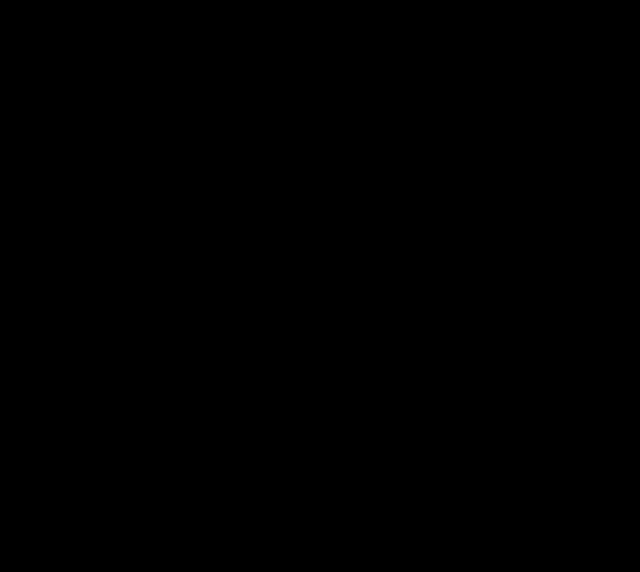
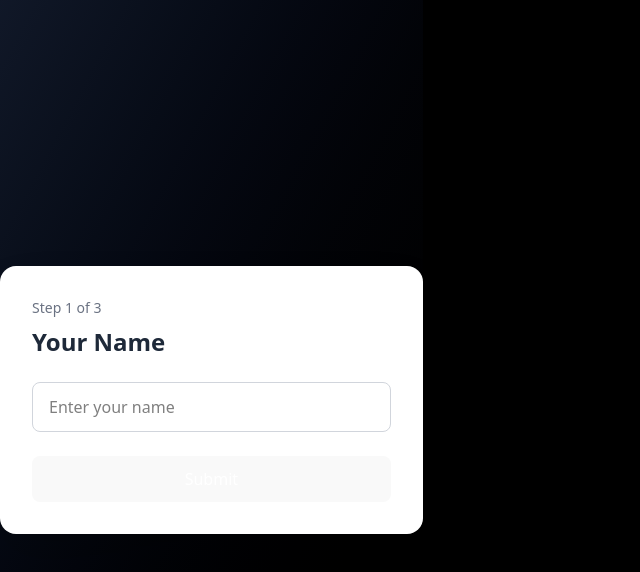
Before and after one commit to web-dev-Vivek/Streak_series, a React (Vite) app: page / in a window 1280 px wide. Shown: the top 572 px of the page, without its empty margins (0-640 px from the left). Built offline with nearby package versions, Linux system fonts and the light colour scheme.

Commit message:
Add Form and Propschildren components; update App to render Form

```diff
--- a/src/App.jsx
+++ b/src/App.jsx
@@ -1,10 +1,15 @@
 import "./App.css";
+import Form from "./component/Form";
 
 function increaseCount() {
   console.log("button clicked");
 }
 function App() {
-  return <></>;
+  return (
+    <div className="flex justify-center items-center w-full h-screen ">
+      <Form />
+    </div>
+  );
 }
 
 export default App;
--- /dev/null
+++ b/src/component/Form.jsx
@@ -0,0 +1,126 @@
+import React, { useState } from "react";
+import Propschildren from "./Propschildren";
+
+function Form() {
+  const [stage, setstage] = useState(1);
+  const [User, setUser] = useState({
+    name: "",
+    email: "",
+    password: "",
+  });
+
+  function handlechange(event) {
+    const { name, value } = event.target;
+    setUser({ ...User, [name]: value });
+  }
+
+  function handleSubmit() {
+    setstage(stage + 1);
+  }
+
+  return (
+    <div className="min-h-screen w-full flex items-center justify-center bg-gradient-to-br from-gray-900 to-black">
+      <Propschildren>
+        <h1>{User.name}</h1>
+        <h1>{User.email}</h1>
+        <h1>{User.password}</h1>
+      </Propschildren>
+      <div className="w-full max-w-md bg-white rounded-2xl shadow-2xl p-8">
+        {/* Step indicator */}
+        <p className="text-sm text-gray-500 mb-2">Step {stage} of 3</p>
+
+        {/* Stage 1 */}
+        {stage === 1 && (
+          <>
+            <h2 className="text-2xl font-semibold mb-6 text-gray-800">
+              Your Name
+            </h2>
+
+            <input
+              className="w-full border border-gray-300 text-black rounded-lg px-4 py-3 mb-6 focus:outline-none focus:ring-2 focus:ring-blue-500"
+              placeholder="Enter your name"
+              name="name"
+              value={User.name}
+              onChange={handlechange}
+            />
+
+            <button
+              onClick={handleSubmit}
+              disabled={!User.name}
+              className={`w-full py-3 rounded-lg text-white font-medium transition
+                ${
+                  User.name
+                    ? "bg-blue-600 hover:bg-blue-700"
+                    : "bg-gray-400 cursor-not-allowed"
+                }`}
+            >
+              Submit
+            </button>
+          </>
+        )}
+
+        {/* Stage 2 */}
+        {stage === 2 && (
+          <>
+            <h2 className="text-2xl font-semibold mb-6 text-gray-800">
+              Your Email
+            </h2>
+
+            <input
+              className="w-full border border-gray-300 rounded-lg px-4 py-3 mb-6 focus:outline-none focus:ring-2 focus:ring-green-500"
+              placeholder="Enter your email"
+              name="email"
+              value={User.email}
+              onChange={handlechange}
+            />
+
+            <button
+              onClick={handleSubmit}
+              disabled={!User.email.includes("@")}
+              className={`w-full py-3 rounded-lg text-white font-medium transition
+                ${
+                  User.email.includes("@")
+                    ? "bg-green-600 hover:bg-green-700"
+                    : "bg-gray-400 cursor-not-allowed"
+                }`}
+            >
+              Submit
+            </button>
+          </>
+        )}
+
+        {/* Stage 3 */}
+        {stage === 3 && (
+          <>
+            <h2 className="text-2xl font-semibold mb-6 text-gray-800">
+              Create Password
+            </h2>
+
+            <input
+              type="password"
+              className="w-full border border-gray-300 rounded-lg px-4 py-3 mb-6 focus:outline-none focus:ring-2 focus:ring-purple-500"
+              placeholder="Enter your password"
+              name="password"
+              value={User.password}
+              onChange={handlechange}
+            />
+
+            <button
+              disabled={!User.password}
+              className={`w-full py-3 rounded-lg text-white font-medium transition
+                ${
+                  User.password
+                    ? "bg-purple-600 hover:bg-purple-700"
+                    : "bg-gray-400 cursor-not-allowed"
+                }`}
+            >
+              Submit
+            </button>
+          </>
+        )}
+      </div>
+    </div>
+  );
+}
+
+export default Form;
--- /dev/null
+++ b/src/component/Propschildren.jsx
@@ -0,0 +1,7 @@
+import React from "react";
+
+function Propschildren(props) {
+  return <div>{props.children}</div>;
+}
+
+export default Propschildren;
```
